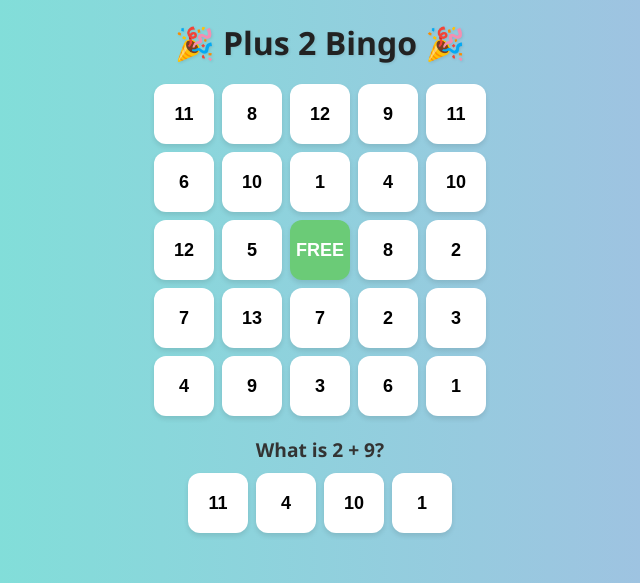
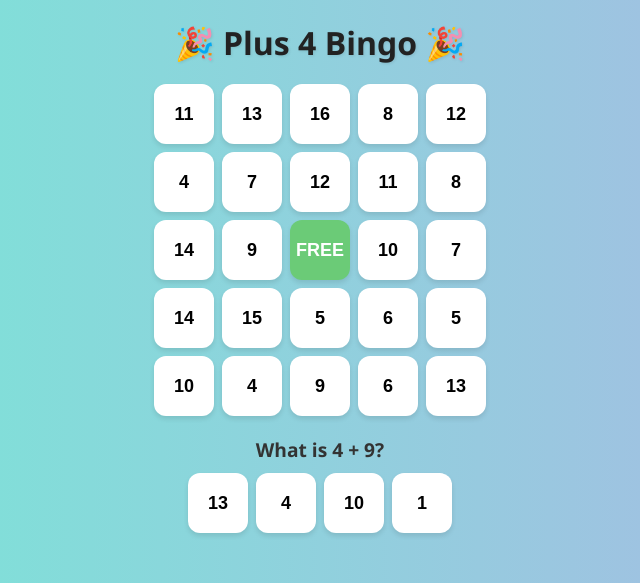
Before and after one commit to parkersarahl/bingo, a plain HTML site: page plus4.html in a window 1280 px wide. Shown: the top 583 px of the page, 320-960 px from the left. Drawn offline with nearby package versions, Linux system fonts and the light colour scheme.

Commit message:
added plus 4

```diff
--- a/plus2.html
+++ b/plus4.html
@@ -2,7 +2,7 @@
 <html lang="en">
 <head>
   <meta charset="UTF-8">
-  <title>Plus 3 Bingo Game</title>
+  <title>Plus 4 Bingo Game</title>
   <meta name="viewport" content="width=device-width, initial-scale=1.0">
   <style>
     body {
@@ -99,7 +99,7 @@
 </head>
 <body>
 
-  <h1>🎉 Plus 2 Bingo 🎉</h1>
+  <h1>🎉 Plus 4 Bingo 🎉</h1>
 
   <div id="board" class="board"></div>
 
@@ -119,11 +119,11 @@
 
   <script>
     const boardNumbers = [
-      [11, 8, 12, 9, 11],
-      [6, 10, 1, 4, 10],
-      [12, 5, 0, 8, 2],
-      [7, 13, 7, 2, 3],
-      [4, 9, 3, 6, 1],
+      [11, 13, 16, 8, 12],
+      [4, 7, 12, 11, 8],
+      [14, 9, 0, 10, 7],
+      [14, 15, 5, 6, 5],
+      [10, 4, 9, 6, 13],
     ];
 
     const boardEl = document.getElementById("board");
@@ -133,7 +133,7 @@
 
     let marks = Array.from({ length: 5 }, () => Array(5).fill(false));
     let buttons = [];
-    let a = 2, answer;
+    let a = 4, answer;
     let allEquations = [];
     let currentEquationIndex = 0;
 
```
Also changed, not shown: index.html (+1 -1 lines), plus1.html (+1 -1 lines).
